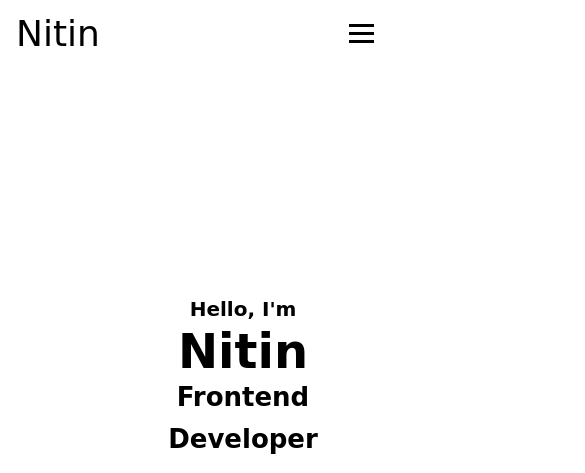
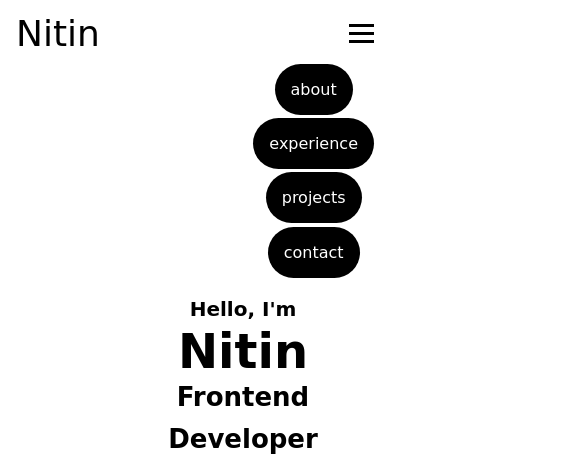
Before and after one commit to nitinshrikoti/Portfolio, a plain HTML site: page index.html in a window 390 px wide. Shown: the top 473 px of the page, 585 px wide, since content can reach past the window. Drawn offline with Linux system fonts and the light colour scheme; a web font is replaced by a local one.

Commit message:
Updated menu bar

```diff
--- a/assets/scripts/app.js
+++ b/assets/scripts/app.js
@@ -4,10 +4,12 @@ const navLinks = document.querySelector(".nav-links");
 menu.addEventListener("click", () => {
   menu.classList.toggle("active");
   navLinks.classList.toggle("active");
+  navLinks.classList.toggle("hide");
 })
 
 document.querySelectorAll(".nav-link").forEach(n => n.addEventListener("click", () => {
   menu.classList.remove("active");
   navLinks.classList.remove("active");
+  navLinks.classList.remove("hide");
 
 }))
--- a/assets/styles/style.css
+++ b/assets/styles/style.css
@@ -52,6 +52,10 @@
   height: 96vh;
   margin: 0 10rem;
   min-height: fit-content;
+}
+
+.hide {
+  display: none;
 }
 
 a {
@@ -136,28 +140,46 @@ body {
     height: 8vh;
     justify-content: space-between;
     padding-inline: 1rem;
-    overflow: hidden;
   }
 
   .nav-links {
     position: absolute;
-    right: -200%;
-    top: 50px;
-    gap: 0;
+    right: 1rem;
+    top: 4rem;
+    gap: .2rem;
     flex-direction: column;
-    width: 20%;
-    align-items: flex-end;
+    width: fit-content;
+    align-items: center;
     justify-content: center;
-    transition: 0.3s;
+    transition: 0.4s;
+    -webkit-transition: 0.4s;
+    -moz-transition: 0.4s;
+    -ms-transition: 0.4s;
+    -o-transition: 0.4s;
   }
   .nav-links.active {
     right: 1rem;
   }
+  .nav-links li {
+    padding: 1rem;
+    border-radius: 2rem;
+    background-color: #000000;
+    color: white;
+  }
+  .nav-links a {
+    font-size: var(--fs-body);
+  }
 }
 
 @media (max-width: 425px) {
-  .nav-links {
-    width: 40%;
+  .nav-links li {
+    padding: 1rem;
+    border-radius: 2rem;
+    background-color: #000000;
+    color: white;
+  }
+  .nav-links a {
+    font-size: var(--fs-body);
   }
 }
 
@@ -189,7 +211,6 @@ body {
 .para-2 {
   font-size: var(--fs-3);
   margin-bottom: 1rem;
-
 }
 .title {
   font-size: var(--fs-1);
```
